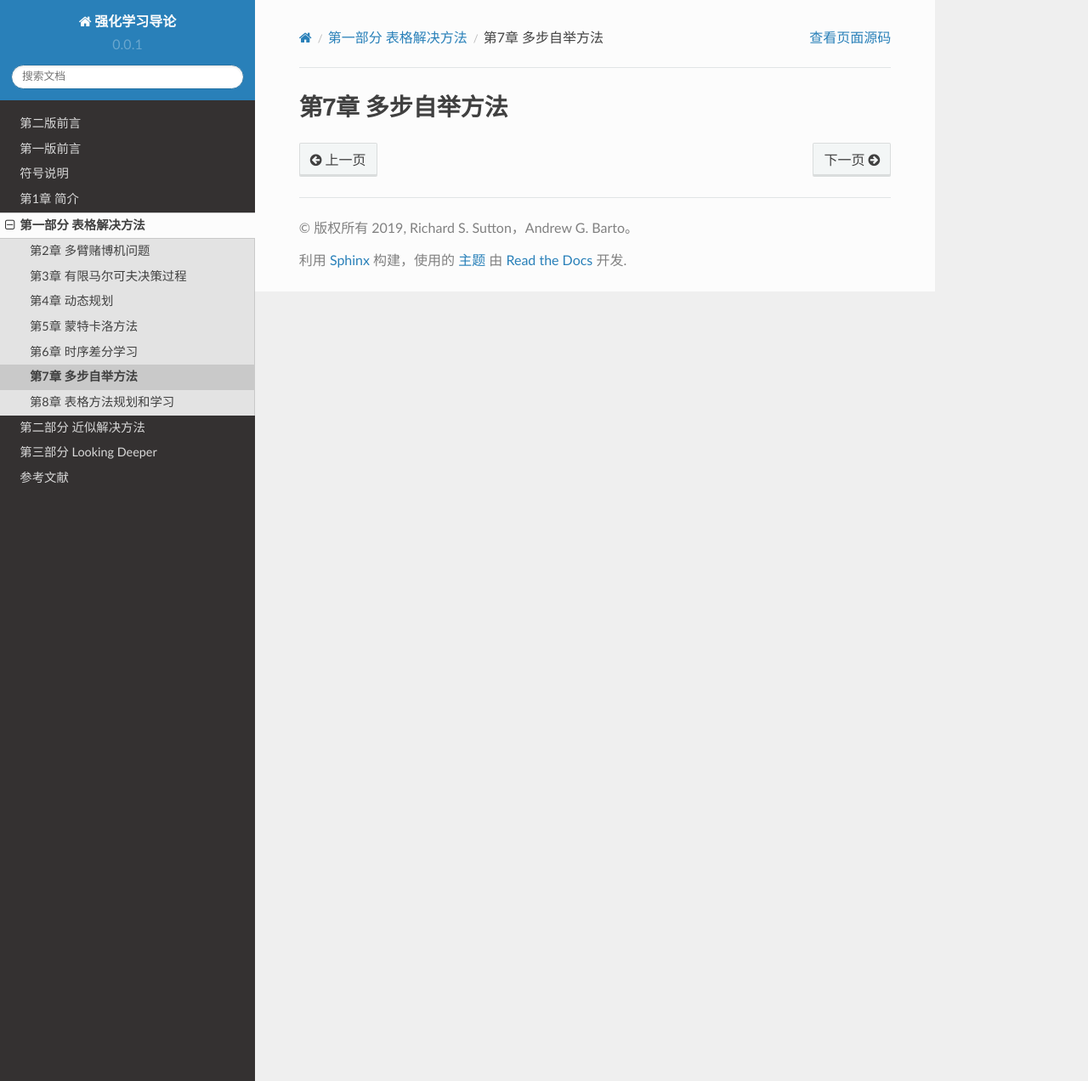
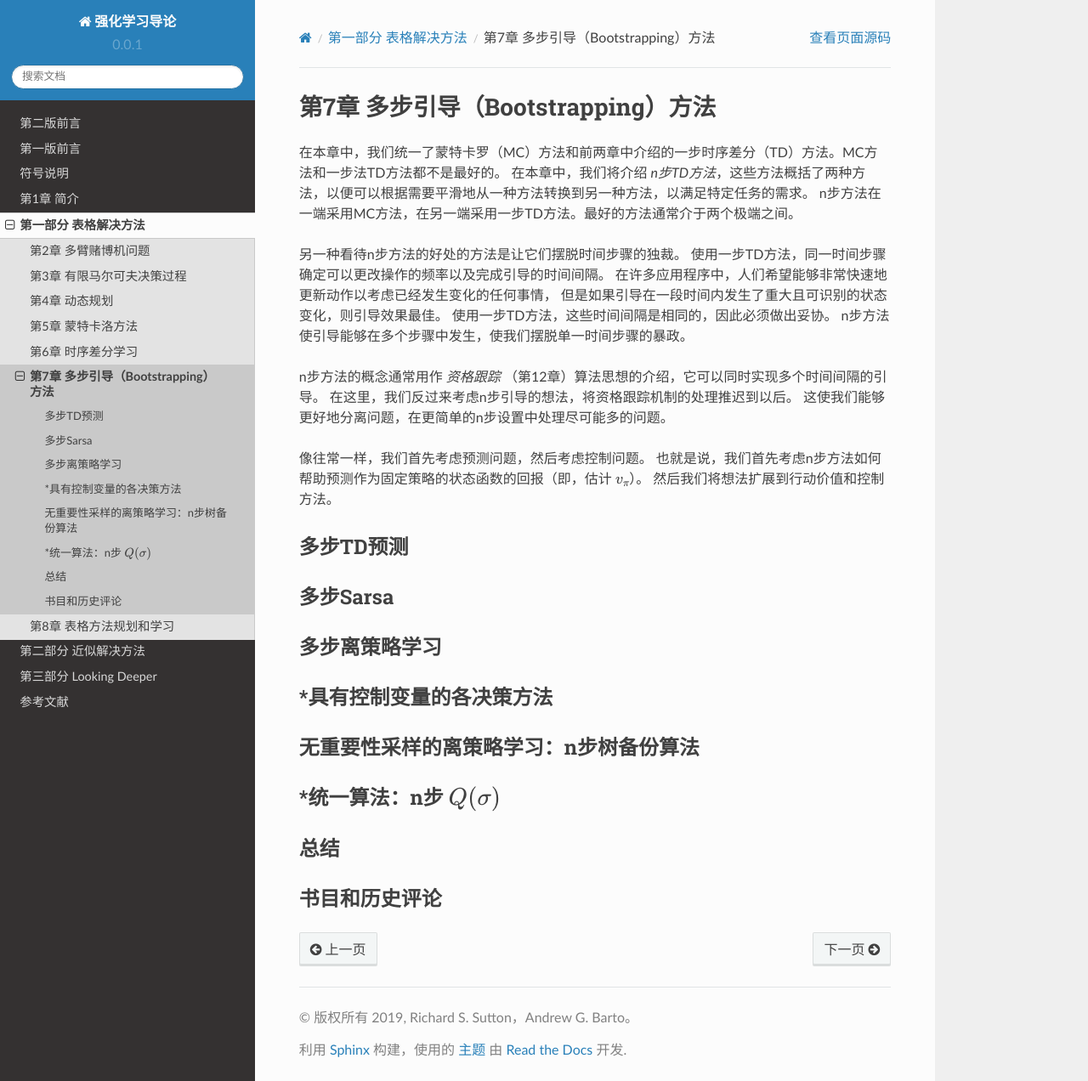
Before and after one commit to qiwihui/reinforcement-learning-an-introduction-chinese, a Sphinx documentation site: the page built from source/partI/chapter7/n_step_bootstrapping.rst, in a window 1280 px wide and 1272 px high. Shown: the whole window at 85% size. Built offline with Sphinx 7.4.7 and the Read the Docs theme 2.0.0, drawn with Linux system fonts in a browser that asks for light colours.

Commit message:
docs: 第7章 多步引导（Bootstrapping）方法 简介

```diff
--- a/source/partI/chapter7/n_step_bootstrapping.rst
+++ b/source/partI/chapter7/n_step_bootstrapping.rst
@@ -1,2 +1,53 @@
-第7章 多步自举方法
-===================
+第7章 多步引导（Bootstrapping）方法
+======================================
+
+在本章中，我们统一了蒙特卡罗（MC）方法和前两章中介绍的一步时序差分（TD）方法。MC方法和一步法TD方法都不是最好的。
+在本章中，我们将介绍 *n步TD方法*，这些方法概括了两种方法，以便可以根据需要平滑地从一种方法转换到另一种方法，以满足特定任务的需求。
+n步方法在一端采用MC方法，在另一端采用一步TD方法。最好的方法通常介于两个极端之间。
+
+另一种看待n步方法的好处的方法是让它们摆脱时间步骤的独裁。
+使用一步TD方法，同一时间步骤确定可以更改操作的频率以及完成引导的时间间隔。
+在许多应用程序中，人们希望能够非常快速地更新动作以考虑已经发生变化的任何事情，
+但是如果引导在一段时间内发生了重大且可识别的状态变化，则引导效果最佳。
+使用一步TD方法，这些时间间隔是相同的，因此必须做出妥协。
+n步方法使引导能够在多个步骤中发生，使我们摆脱单一时间步骤的暴政。
+
+n步方法的概念通常用作 *资格跟踪* （第12章）算法思想的介绍，它可以同时实现多个时间间隔的引导。
+在这里，我们反过来考虑n步引导的想法，将资格跟踪机制的处理推迟到以后。
+这使我们能够更好地分离问题，在更简单的n步设置中处理尽可能多的问题。
+
+像往常一样，我们首先考虑预测问题，然后考虑控制问题。
+也就是说，我们首先考虑n步方法如何帮助预测作为固定策略的状态函数的回报（即，估计 :math:`v_\pi`）。
+然后我们将想法扩展到行动价值和控制方法。
+
+
+多步TD预测
+-------------
+
+
+多步Sarsa
+-------------
+
+
+多步离策略学习
+---------------
+
+
+\*具有控制变量的各决策方法
+-----------------------------
+
+
+无重要性采样的离策略学习：n步树备份算法
+---------------------------------------
+
+
+\*统一算法：n步 :math:`Q(\sigma)`
+--------------------------------------
+
+
+总结
+-------
+
+
+书目和历史评论
+---------------
```
